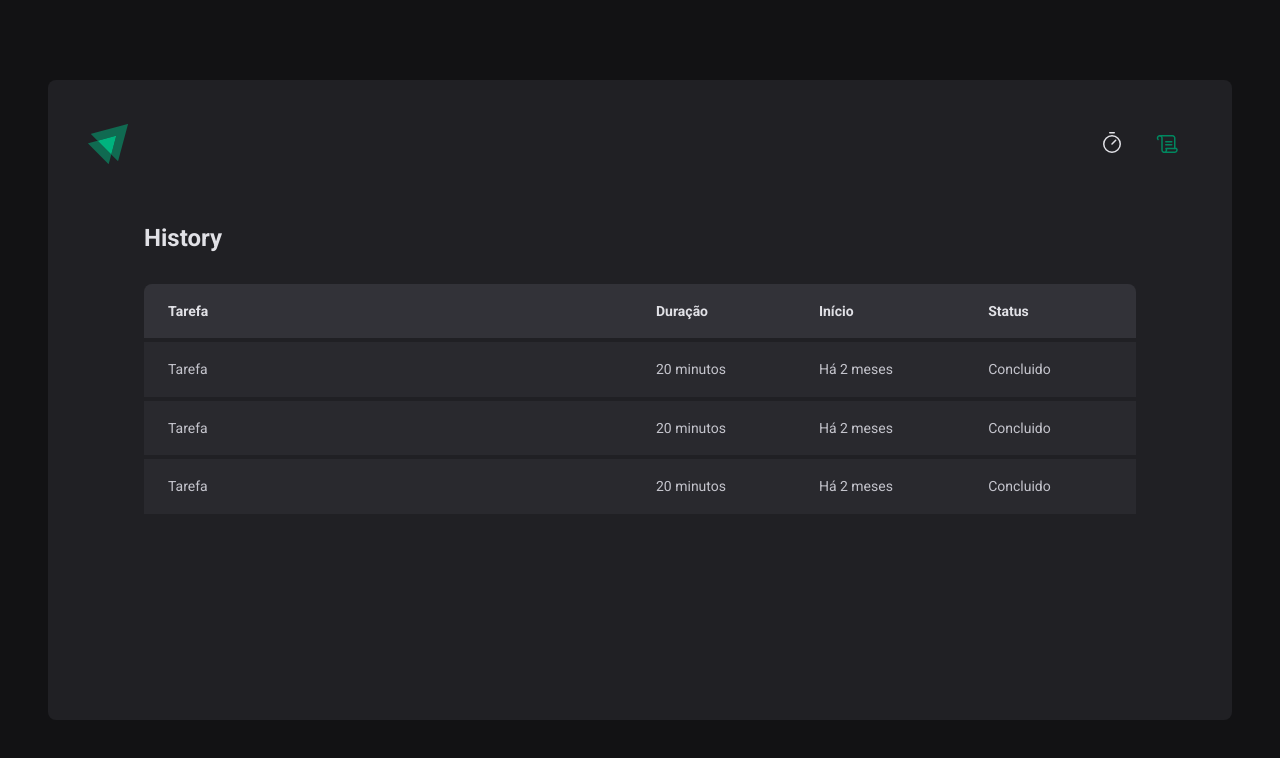
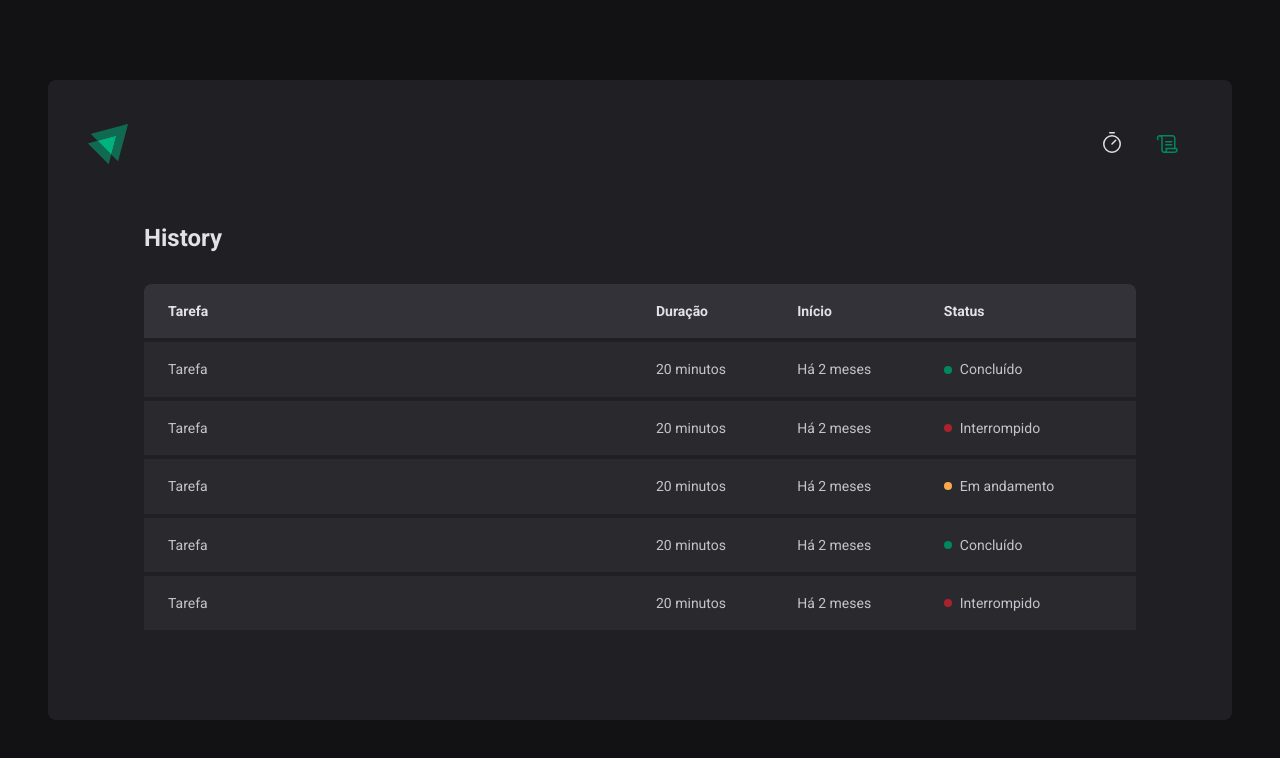
Before and after one commit to pedroGermano/02-ignite-timer, a React (Vite) app: page /history in a window 1280 px wide. Shown: the top 758 px of the page. Built offline with nearby package versions, Linux system fonts and the light colour scheme.

Commit message:
Status component

```diff
--- a/src/pages/History/index.tsx
+++ b/src/pages/History/index.tsx
@@ -1,4 +1,4 @@
-import { HistoryContainer, HistoryList } from "./styles";
+import { HistoryContainer, HistoryList, Status } from "./styles";
 
 export function History() {
   return (
@@ -20,19 +20,41 @@ export function History() {
               <td>Tarefa</td>
               <td>20 minutos</td>
               <td>Há 2 meses</td>
-              <td>Concluido</td>
+              <td>
+                <Status statusColor="green">Concluído</Status>
+              </td>
             </tr>
             <tr>
               <td>Tarefa</td>
               <td>20 minutos</td>
               <td>Há 2 meses</td>
-              <td>Concluido</td>
+              <td>
+                <Status statusColor="red">Interrompido</Status>
+              </td>
             </tr>
             <tr>
               <td>Tarefa</td>
               <td>20 minutos</td>
               <td>Há 2 meses</td>
-              <td>Concluido</td>
+              <td>
+                <Status statusColor="yellow">Em andamento</Status>
+              </td>
+            </tr>
+            <tr>
+              <td>Tarefa</td>
+              <td>20 minutos</td>
+              <td>Há 2 meses</td>
+              <td>
+                <Status statusColor="green">Concluído</Status>
+              </td>
+            </tr>
+            <tr>
+              <td>Tarefa</td>
+              <td>20 minutos</td>
+              <td>Há 2 meses</td>
+              <td>
+                <Status statusColor="red">Interrompido</Status>
+              </td>
             </tr>
           </tbody>
         </table>
--- a/src/pages/History/styles.ts
+++ b/src/pages/History/styles.ts
@@ -59,3 +59,27 @@ export const HistoryList = styled.div`
     }
   }
 `;
+
+const STATUS_COLORS = {
+  yellow: "yellow-500",
+  green: "green-500",
+  red: "red-500",
+} as const;
+
+interface StatusProps {
+  statusColor: keyof typeof STATUS_COLORS;
+}
+
+export const Status = styled.span<StatusProps>`
+  display: flex;
+  align-items: center;
+  gap: 0.5rem;
+
+  &::before {
+    content: "";
+    width: 0.5rem;
+    height: 0.5rem;
+    border-radius: 9999px;
+    background: ${(props) => props.theme[STATUS_COLORS[props.statusColor]]};
+  }
+`;
```
